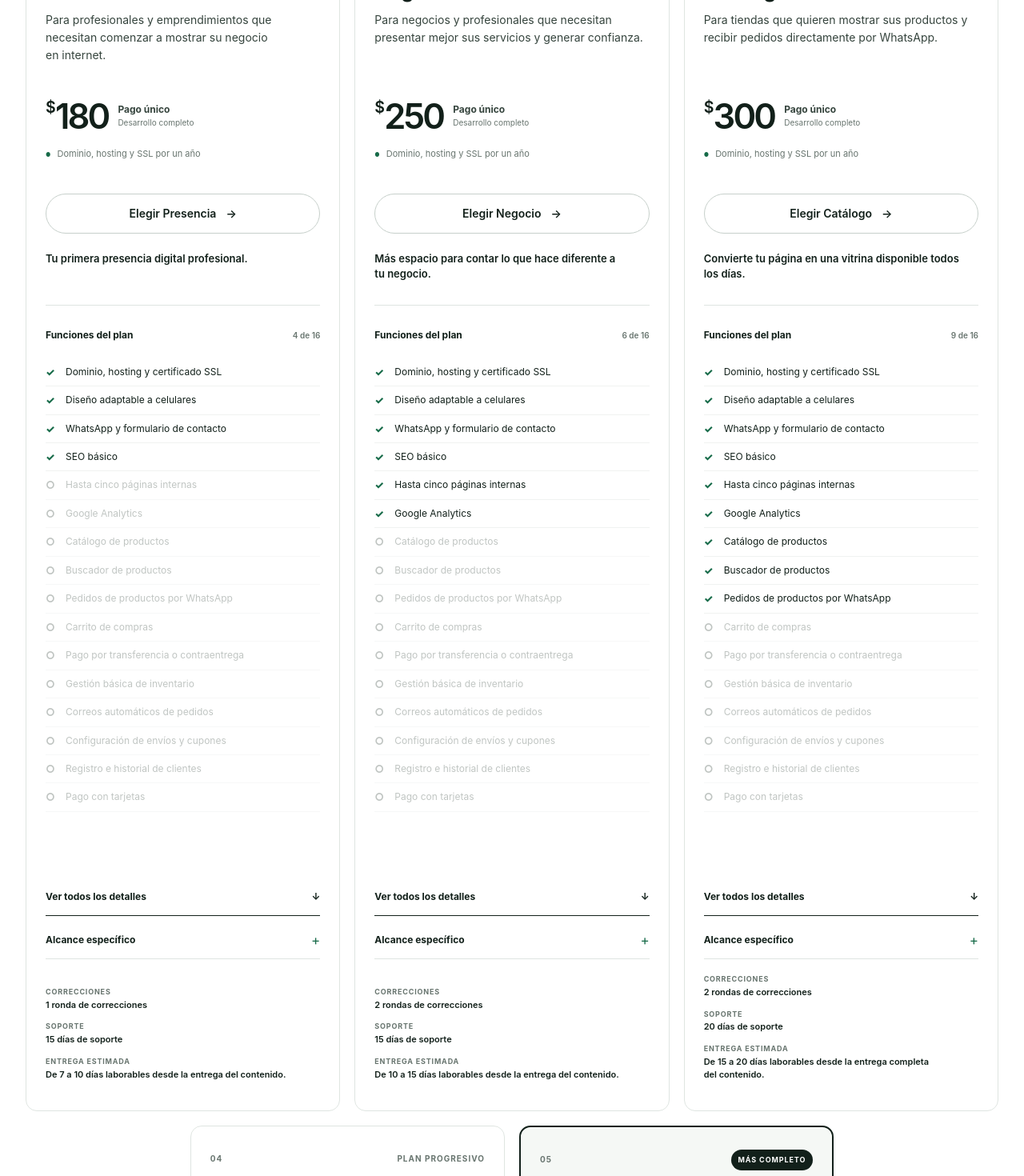
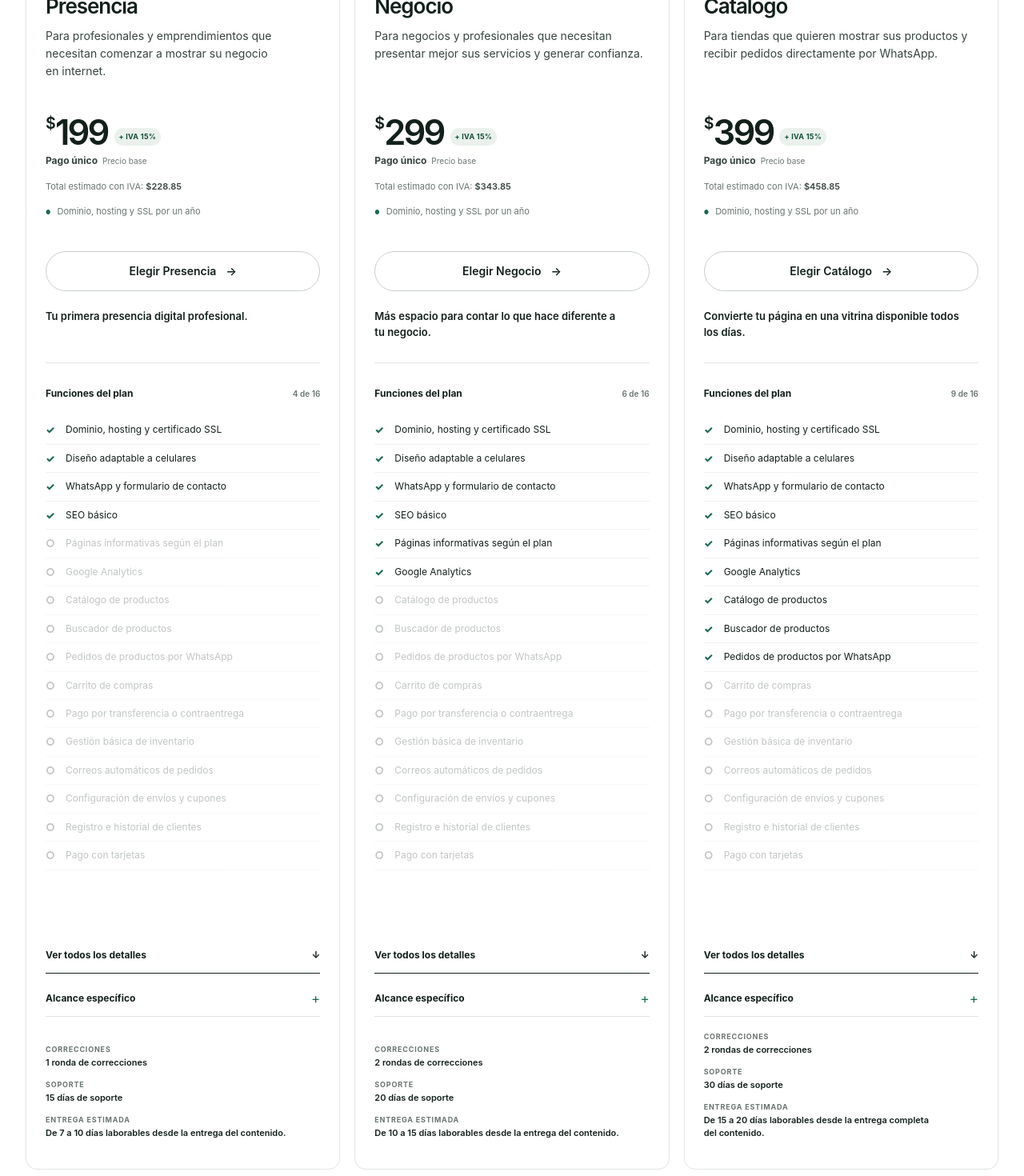
Before and after one commit to 26Davee/planes-desarrollo-web, a React (Vite) app: page / in a window 1280 px wide. Shown: the part 1320-2790 px from the top of the page at 80% size. Built offline with nearby package versions, Linux system fonts and the light colour scheme.

Commit message:
Update launch pricing and plan scopes (#2)

```diff
--- a/app/globals.css
+++ b/app/globals.css
@@ -752,9 +752,17 @@ footer,
 
 .price-block {
   display: flex;
+  flex-direction: column;
+  align-items: flex-start;
+  gap: 7px;
+  margin: 11px 0 5px;
+}
+
+.price-line {
+  min-width: 0;
+  display: flex;
   align-items: flex-end;
-  gap: 12px;
-  margin: 11px 0 5px;
+  gap: 8px;
 }
 
 .price {
@@ -771,13 +779,27 @@ footer,
   vertical-align: top;
 }
 
-.price-block > div {
+.tax-label {
+  margin-bottom: 3px;
+  padding: 4px 6px;
+  border-radius: 999px;
+  background: var(--sage);
+  color: var(--accent-dark);
+  font-size: 9px;
+  font-weight: 750;
+  letter-spacing: 0.03em;
+  white-space: nowrap;
+}
+
+.price-context {
   padding-bottom: 3px;
   display: flex;
-  flex-direction: column;
-}
-
-.price-block > div span {
+  flex-direction: row;
+  align-items: baseline;
+  gap: 6px;
+}
+
+.price-context > span {
   color: var(--ink-soft);
   font-size: 12px;
   font-weight: 650;
@@ -786,6 +808,16 @@ footer,
 .price-block small {
   color: var(--muted);
   font-size: 10px;
+}
+
+.price-total {
+  margin: 7px 0 0;
+  color: var(--muted);
+  font-size: 11px;
+}
+
+.price-total strong {
+  color: var(--ink-soft);
 }
 
 .hosting-note {
@@ -1068,6 +1100,14 @@ details summary::-webkit-details-marker {
   font-size: 12px;
 }
 
+.comparison-wrap thead strong small {
+  display: inline;
+  font-size: 9px;
+  font-weight: 700;
+  letter-spacing: 0.04em;
+  text-transform: uppercase;
+}
+
 .comparison-wrap abbr {
   display: inline-flex;
   align-items: center;
@@ -1262,6 +1302,77 @@ details summary::-webkit-details-marker {
 .terms-accordion li {
   margin-bottom: 12px;
   break-inside: avoid;
+}
+
+.add-ons {
+  width: min(1320px, calc(100% - 64px));
+  margin: 96px auto 0;
+  padding-top: 44px;
+  border-top: 1px solid var(--line-strong);
+}
+
+.add-ons-heading {
+  margin-bottom: 32px;
+  display: grid;
+  grid-template-columns: minmax(260px, 0.7fr) minmax(320px, 1fr);
+  align-items: end;
+  gap: 50px;
+}
+
+.add-ons-heading .eyebrow {
+  grid-column: 1 / -1;
+  margin-bottom: -12px;
+}
+
+.add-ons-heading h3 {
+  margin: 0;
+  font-size: clamp(32px, 3vw, 44px);
+  letter-spacing: -0.045em;
+  line-height: 1.05;
+}
+
+.add-ons-heading > p:last-child {
+  margin: 0;
+  color: var(--muted);
+  font-size: 15px;
+  line-height: 1.6;
+}
+
+.add-ons-grid {
+  display: grid;
+  grid-template-columns: repeat(5, minmax(0, 1fr));
+  border-top: 1px solid var(--line-strong);
+  border-bottom: 1px solid var(--line-strong);
+}
+
+.add-ons-grid article {
+  min-height: 210px;
+  padding: 26px 22px;
+  border-right: 1px solid var(--line);
+}
+
+.add-ons-grid article:last-child {
+  border-right: 0;
+}
+
+.add-ons-grid h4 {
+  margin: 0 0 28px;
+  font-size: 14px;
+  letter-spacing: -0.015em;
+}
+
+.add-ons-grid strong {
+  display: block;
+  margin-bottom: 14px;
+  color: var(--accent-dark);
+  font-size: 18px;
+}
+
+.add-ons-grid p {
+  margin: 0;
+  color: var(--muted);
+  font-size: 12px;
+  line-height: 1.55;
 }
 
 .payment-block {
@@ -1630,6 +1741,7 @@ details summary::-webkit-details-marker {
   .portfolio-band-inner,
   .process-section,
   .terms-grid,
+  .add-ons,
   .payment-block,
   .faq-section,
   .footer-main,
@@ -1796,6 +1908,23 @@ details summary::-webkit-details-marker {
     gap: 50px;
   }
 
+  .add-ons-grid {
+    grid-template-columns: repeat(2, minmax(0, 1fr));
+  }
+
+  .add-ons-grid article {
+    border-bottom: 1px solid var(--line);
+  }
+
+  .add-ons-grid article:nth-child(2n) {
+    border-right: 0;
+  }
+
+  .add-ons-grid article:last-child {
+    grid-column: 1 / -1;
+    border-bottom: 0;
+  }
+
   .payment-block {
     grid-template-columns: 1fr;
     gap: 50px;
@@ -1831,6 +1960,7 @@ details summary::-webkit-details-marker {
   .portfolio-band-inner,
   .process-section,
   .terms-grid,
+  .add-ons,
   .payment-block,
   .faq-section,
   .footer-main,
@@ -1986,6 +2116,46 @@ details summary::-webkit-details-marker {
     min-height: auto;
   }
 
+  .price-block {
+    gap: 8px;
+  }
+
+  .price-context {
+    flex-direction: row;
+    gap: 6px;
+  }
+
+  .add-ons {
+    margin-top: 72px;
+  }
+
+  .add-ons-heading {
+    grid-template-columns: 1fr;
+    gap: 18px;
+  }
+
+  .add-ons-heading .eyebrow {
+    grid-column: auto;
+    margin-bottom: 0;
+  }
+
+  .add-ons-grid {
+    grid-template-columns: 1fr;
+  }
+
+  .add-ons-grid article,
+  .add-ons-grid article:nth-child(2n),
+  .add-ons-grid article:last-child {
+    min-height: 0;
+    grid-column: auto;
+    border-right: 0;
+    border-bottom: 1px solid var(--line);
+  }
+
+  .add-ons-grid article:last-child {
+    border-bottom: 0;
+  }
+
   .plan-features ul {
     min-height: auto;
   }
--- a/app/page.tsx
+++ b/app/page.tsx
@@ -2,14 +2,19 @@
 
 import { useEffect, useRef, useState } from "react";
 import {
+  ADD_ONS,
   COMPARISON_ROWS,
   CONDITIONS,
   CONTACT,
   FAQS,
   FEATURES,
+  formatUsd,
+  LAUNCH_VALIDITY,
   PLANS,
   PROCESS,
   Plan,
+  priceWithVat,
+  VAT_RATE,
   whatsappUrl,
 } from "./site-data";
 
@@ -87,12 +92,16 @@ function PlanCard({
       </div>
 
       <div className="price-block">
-        <p className="price"><span aria-hidden="true">$</span>{plan.price}</p>
-        <div>
+        <div className="price-line">
+          <p className="price"><span aria-hidden="true">$</span>{plan.price}</p>
+          <span className="tax-label">+ IVA {Math.round(VAT_RATE * 100)}%</span>
+        </div>
+        <div className="price-context">
           <span>Pago único</span>
-          <small>Desarrollo completo</small>
+          <small>Precio base</small>
         </div>
       </div>
+      <p className="price-total">Total estimado con IVA: <strong>${formatUsd(priceWithVat(plan.price))}</strong></p>
 
       <p className="hosting-note"><span aria-hidden="true">●</span> Dominio, hosting y SSL por un año</p>
 
@@ -285,7 +294,7 @@ export default function Home() {
             </div>
             <div className="section-intro">
               <p>Todos los planes parten de una base profesional. A medida que avanzas, se incorporan herramientas para mostrar productos, gestionar pedidos y vender directamente desde tu página.</p>
-              <small>Precios de lanzamiento expresados en USD, con IVA incluido y vigentes hasta nuevo aviso. Pueden variar si el proyecto requiere funciones adicionales o desarrollo personalizado.</small>
+              <small>Precios base de lanzamiento expresados en USD. Se añade el 15% de IVA y mostramos el total estimado en cada plan. Válidos para {LAUNCH_VALIDITY}.</small>
             </div>
           </div>
 
@@ -319,7 +328,7 @@ export default function Home() {
                   {PLANS.map((plan, index) => (
                     <th key={plan.id} scope="col" className={highlightedColumn === index ? "column-highlight" : ""}>
                       <span>{plan.name}</span>
-                      <strong>${plan.price}</strong>
+                      <strong>${plan.price} <small>+ IVA</small></strong>
                     </th>
                   ))}
                 </tr>
@@ -390,6 +399,23 @@ export default function Home() {
                 {CONDITIONS.map((condition) => <li key={condition}>{condition}</li>)}
               </ul>
             </details>
+          </div>
+
+          <div className="add-ons reveal" id="adicionales">
+            <div className="add-ons-heading">
+              <p className="eyebrow"><span /> Alcance adicional</p>
+              <h3>Extras con precios claros.</h3>
+              <p>Solo pagas más cuando el proyecto necesita trabajo fuera del alcance incluido.</p>
+            </div>
+            <div className="add-ons-grid">
+              {ADD_ONS.map((item) => (
+                <article key={item.name}>
+                  <h4>{item.name}</h4>
+                  <strong>{item.price}</strong>
+                  <p>{item.detail}</p>
+                </article>
+              ))}
+            </div>
           </div>
 
           <div className="payment-block reveal">
--- a/app/site-data.ts
+++ b/app/site-data.ts
@@ -11,12 +11,21 @@ export const CONTACT = {
   portfolio: "https://mi-portafolio-6jz.pages.dev/",
 } as const;
 
+export const VAT_RATE = 0.15;
+export const LAUNCH_VALIDITY = "los primeros cinco proyectos confirmados o hasta el 30 de septiembre de 2026";
+
+export const priceWithVat = (price: number) => Number((price * (1 + VAT_RATE)).toFixed(2));
+export const formatUsd = (value: number) => value.toLocaleString("en-US", {
+  minimumFractionDigits: 2,
+  maximumFractionDigits: 2,
+});
+
 export const FEATURES = [
   "Dominio, hosting y certificado SSL",
   "Diseño adaptable a celulares",
   "WhatsApp y formulario de contacto",
   "SEO básico",
-  "Hasta cinco páginas internas",
+  "Páginas informativas según el plan",
   "Google Analytics",
   "Catálogo de productos",
   "Buscador de productos",
@@ -52,12 +61,12 @@ export const PLANS: readonly Plan[] = [
   {
     id: "presencia",
     name: "Presencia",
-    price: 180,
+    price: 199,
     description: "Para profesionales y emprendimientos que necesitan comenzar a mostrar su negocio en internet.",
     highlight: "Tu primera presencia digital profesional.",
     includedCount: 4,
     button: "Elegir Presencia",
-    whatsappMessage: "Hola, me interesa el Plan Presencia de $180. Quisiera conocer los pasos para comenzar mi página web.",
+    whatsappMessage: "Hola, me interesa el Plan Presencia desde $199 + IVA. Quisiera conocer los pasos para comenzar mi página web.",
     corrections: "1 ronda de correcciones",
     support: "15 días de soporte",
     delivery: "De 7 a 10 días laborables desde la entrega del contenido.",
@@ -74,18 +83,18 @@ export const PLANS: readonly Plan[] = [
   {
     id: "negocio",
     name: "Negocio",
-    price: 250,
+    price: 299,
     description: "Para negocios y profesionales que necesitan presentar mejor sus servicios y generar confianza.",
     highlight: "Más espacio para contar lo que hace diferente a tu negocio.",
     includedCount: 6,
     button: "Elegir Negocio",
-    whatsappMessage: "Hola, me interesa el Plan Negocio de $250. Quisiera conocer los pasos para desarrollar la página de mi negocio.",
+    whatsappMessage: "Hola, me interesa el Plan Negocio desde $299 + IVA. Quisiera conocer los pasos para desarrollar la página de mi negocio.",
     corrections: "2 rondas de correcciones",
-    support: "15 días de soporte",
+    support: "20 días de soporte",
     delivery: "De 10 a 15 días laborables desde la entrega del contenido.",
     extras: [
-      "Hasta cinco páginas internas",
-      "Inicio, nosotros, servicios, galería y contacto",
+      "Hasta cuatro páginas informativas",
+      "Inicio, nosotros, servicios y contacto",
       "WhatsApp, formulario y redes sociales",
       "Ubicación mediante Google Maps",
       "Hasta dos correos corporativos",
@@ -96,63 +105,66 @@ export const PLANS: readonly Plan[] = [
   {
     id: "catalogo",
     name: "Catálogo",
-    price: 300,
+    price: 399,
     description: "Para tiendas que quieren mostrar sus productos y recibir pedidos directamente por WhatsApp.",
     highlight: "Convierte tu página en una vitrina disponible todos los días.",
     includedCount: 9,
     button: "Elegir Catálogo",
-    whatsappMessage: "Hola, me interesa el Plan Catálogo de $300 para mostrar mis productos y recibir pedidos por WhatsApp.",
+    whatsappMessage: "Hola, me interesa el Plan Catálogo desde $399 + IVA para mostrar mis productos y recibir pedidos por WhatsApp.",
     corrections: "2 rondas de correcciones",
-    support: "20 días de soporte",
+    support: "30 días de soporte",
     delivery: "De 15 a 20 días laborables desde la entrega completa del contenido.",
     extras: [
-      "Sitio web informativo",
+      "Hasta cinco páginas informativas",
       "Catálogo de hasta 20 productos",
       "Categorías y página individual por producto",
       "Nombre, precio, descripción e imágenes",
       "Buscador básico y pedido por WhatsApp",
       "Panel para agregar o editar productos",
-      "Hasta dos correos corporativos",
+      "Hasta tres correos corporativos",
       "Capacitación para administrar el catálogo",
     ],
   },
   {
     id: "tienda",
     name: "Tienda",
-    price: 370,
+    price: 549,
     description: "Para negocios que desean recibir pedidos completos y pagos por transferencia o contraentrega.",
     highlight: "Comienza a vender con carrito, inventario y gestión de pedidos.",
     includedCount: 14,
     button: "Elegir Tienda",
-    whatsappMessage: "Hola, me interesa el Plan Tienda de $370 con carrito, inventario y pagos por transferencia.",
-    corrections: "2 rondas de correcciones",
-    support: "30 días de soporte",
+    whatsappMessage: "Hola, me interesa el Plan Tienda desde $549 + IVA con carrito, inventario y pagos por transferencia.",
+    corrections: "3 rondas de correcciones",
+    support: "45 días de soporte",
     delivery: "De 20 a 25 días laborables desde la entrega completa del contenido.",
     extras: [
-      "Tienda de hasta 20 productos",
+      "Hasta cinco páginas informativas",
+      "Tienda de hasta 30 productos",
       "Categorías, páginas individuales y buscador",
       "Carrito y finalización de compra",
       "Pago por transferencia o contraentrega",
       "Inventario y correos automáticos",
       "Cupones y una zona básica de envío",
+      "Hasta tres correos corporativos",
       "Capacitación para gestionar productos y pedidos",
     ],
   },
   {
     id: "tienda-pro",
     name: "Tienda Pro",
-    price: 450,
+    price: 749,
     description: "Para negocios que quieren ofrecer una experiencia completa de compra y recibir pagos con tarjetas.",
     highlight: "Todo lo necesario para vender directamente desde tu página.",
     includedCount: 16,
     badge: "MÁS COMPLETO",
     button: "Elegir Tienda Pro",
-    whatsappMessage: "Hola, me interesa el Plan Tienda Pro de $450 con carrito, inventario y pagos con tarjetas.",
-    corrections: "2 rondas de correcciones",
-    support: "30 días de soporte",
+    whatsappMessage: "Hola, me interesa el Plan Tienda Pro desde $749 + IVA con carrito, inventario y pagos con tarjetas.",
+    corrections: "3 rondas de correcciones",
+    support: "60 días de soporte",
     delivery: "De 25 a 30 días laborables desde la entrega completa del contenido.",
     extras: [
-      "Tienda de hasta 30 productos",
+      "Hasta siete páginas informativas",
+      "Tienda de hasta 50 productos",
       "Categorías y subcategorías",
       "Carrito y finalización de compra",
       "Registro de clientes e historial de pedidos",
@@ -160,6 +172,7 @@ export const PLANS: readonly Plan[] = [
       "Inventario, correos automáticos y cupones",
       "Hasta dos zonas de envío",
       "Google Analytics y Search Console",
+      "Hasta cinco correos corporativos",
       "Capacitación para productos, clientes y pedidos",
     ],
   },
@@ -173,7 +186,8 @@ export const PROCESS = [
 ] as const;
 
 export const CONDITIONS = [
-  "Todos los precios están expresados en dólares estadounidenses (USD), incluyen IVA y corresponden a valores de lanzamiento vigentes hasta nuevo aviso.",
+  "Todos los precios publicados son valores base en dólares estadounidenses (USD). Al total se añade el 15% de IVA vigente.",
+  "Los precios de lanzamiento son válidos para los primeros cinco proyectos confirmados o hasta el 30 de septiembre de 2026, lo que ocurra primero.",
   "El dominio, hosting y certificado SSL están incluidos durante el primer año.",
   "La renovación del dominio y hosting a partir del segundo año será asumida por el propietario del negocio. El valor se informará antes del vencimiento.",
   "El dominio debe registrarse con los datos del cliente.",
@@ -191,11 +205,12 @@ export const CONDITIONS = [
 ] as const;
 
 export const FAQS = [
+  { question: "¿Los precios incluyen IVA?", answer: "Los valores grandes publicados corresponden al precio base. A cada plan se añade el 15% de IVA y el total estimado se muestra debajo del precio para que puedas conocer el valor final antes de contactarnos." },
   { question: "¿El dominio y hosting están incluidos?", answer: "Sí. Todos los planes incluyen dominio, hosting y certificado SSL durante el primer año. A partir del segundo año, la renovación será asumida por el propietario del sitio." },
   { question: "¿Podré administrar mi página?", answer: "Sí. Al finalizar el proyecto recibirás una capacitación básica para actualizar la información correspondiente al plan contratado." },
   { question: "¿Quién entrega las fotografías y los textos?", answer: "El cliente debe proporcionar el logotipo, fotografías, precios, descripciones y datos del negocio. La creación de contenido adicional puede cotizarse por separado." },
   { question: "¿Puedo agregar más productos?", answer: "Sí. Cada plan incluye una cantidad específica de productos. Los productos adicionales pueden cargarse mediante un valor adicional o directamente por el cliente después de la capacitación." },
-  { question: "¿Los cambios son ilimitados?", answer: "No. Cada plan incluye una o dos rondas de correcciones. Los cambios adicionales se cotizan según su complejidad." },
+  { question: "¿Los cambios son ilimitados?", answer: "No. Cada plan incluye entre una y tres rondas de correcciones. Los cambios adicionales se cotizan según su complejidad." },
   { question: "¿El Plan Catálogo permite cobrar desde la página?", answer: "No. El Plan Catálogo permite mostrar productos y recibir solicitudes mediante WhatsApp. Para utilizar carrito y formas de pago se necesita el Plan Tienda o Tienda Pro." },
   { question: "¿Cuál es la diferencia entre Tienda y Tienda Pro?", answer: "El Plan Tienda permite utilizar carrito, inventario, transferencia y contraentrega. Tienda Pro agrega registro de clientes, historial de pedidos y pago con tarjetas." },
   { question: "¿Las comisiones por pagos con tarjeta están incluidas?", answer: "No. Las comisiones de las pasarelas o entidades financieras son cobradas directamente al negocio por cada transacción." },
@@ -208,13 +223,13 @@ export type ComparisonRow = { label: string; hint?: string; values: readonly Com
 
 export const COMPARISON_ROWS: readonly ComparisonRow[] = [
   { label: "Tipo de sitio", values: ["Una sección", "Sitio corporativo", "Catálogo", "Tienda virtual", "Tienda completa"] },
-  { label: "Cantidad de páginas", values: ["1 / 5 bloques", "Hasta 5", "Hasta 5", "Hasta 5", "Hasta 5"] },
-  { label: "Cantidad de productos", values: [false, false, "Hasta 20", "Hasta 20", "Hasta 30"] },
+  { label: "Páginas informativas", values: ["1 / 5 bloques", "Hasta 4", "Hasta 5", "Hasta 5", "Hasta 7"] },
+  { label: "Cantidad de productos", values: [false, false, "Hasta 20", "Hasta 30", "Hasta 50"] },
   { label: "Diseño adaptable", values: [true, true, true, true, true] },
   { label: "Dominio por un año", values: [true, true, true, true, true] },
   { label: "Hosting por un año", hint: "Alojamiento donde se mantiene disponible tu página.", values: [true, true, true, true, true] },
   { label: "Certificado SSL", hint: "Protege la conexión y muestra el candado de seguridad.", values: [true, true, true, true, true] },
-  { label: "Correos corporativos", values: ["1", "Hasta 2", "Hasta 2", "Hasta 2", "Hasta 2"] },
+  { label: "Correos corporativos", values: ["1", "Hasta 2", "Hasta 3", "Hasta 3", "Hasta 5"] },
   { label: "WhatsApp", values: [true, true, true, true, true] },
   { label: "Formulario", values: [true, true, true, true, true] },
   { label: "Google Maps", values: [true, true, true, true, true] },
@@ -237,8 +252,16 @@ export const COMPARISON_ROWS: readonly ComparisonRow[] = [
   { label: "Historial de pedidos", values: [false, false, false, false, true] },
   { label: "Pago con tarjetas", hint: "Requiere una cuenta aprobada por la pasarela de pagos.", values: [false, false, false, false, true] },
   { label: "Capacitación", values: ["Básica", "Básica", "Catálogo", "Productos y pedidos", "Gestión completa"] },
-  { label: "Rondas de correcciones", values: ["1", "2", "2", "2", "2"] },
-  { label: "Días de soporte", values: ["15 días", "15 días", "20 días", "30 días", "30 días"] },
+  { label: "Rondas de correcciones", values: ["1", "2", "2", "3", "3"] },
+  { label: "Días de soporte", values: ["15 días", "20 días", "30 días", "45 días", "60 días"] },
+] as const;
+
+export const ADD_ONS = [
+  { name: "Página adicional", price: "$35 + IVA", detail: "Una página informativa adicional dentro del mismo proyecto." },
+  { name: "Producto adicional", price: "Desde $4 + IVA", detail: "$4 con contenido listo o $8 si requiere edición de texto e imagen." },
+  { name: "Ronda adicional", price: "Desde $35 + IVA", detail: "Entre $35 y $50 según el tipo de sitio y la complejidad de los cambios." },
+  { name: "Entrega urgente", price: "+20%", detail: "Sujeta a disponibilidad y a que todo el contenido esté listo." },
+  { name: "Mantenimiento", price: "Desde $20/mes + IVA", detail: "Desde $20 para webs, $35 para catálogos y $50 para tiendas." },
 ] as const;
 
 export const whatsappUrl = (message: string) =>
```
Also changed, not shown: 1 other file (tests, documents, lock files or other folders).
